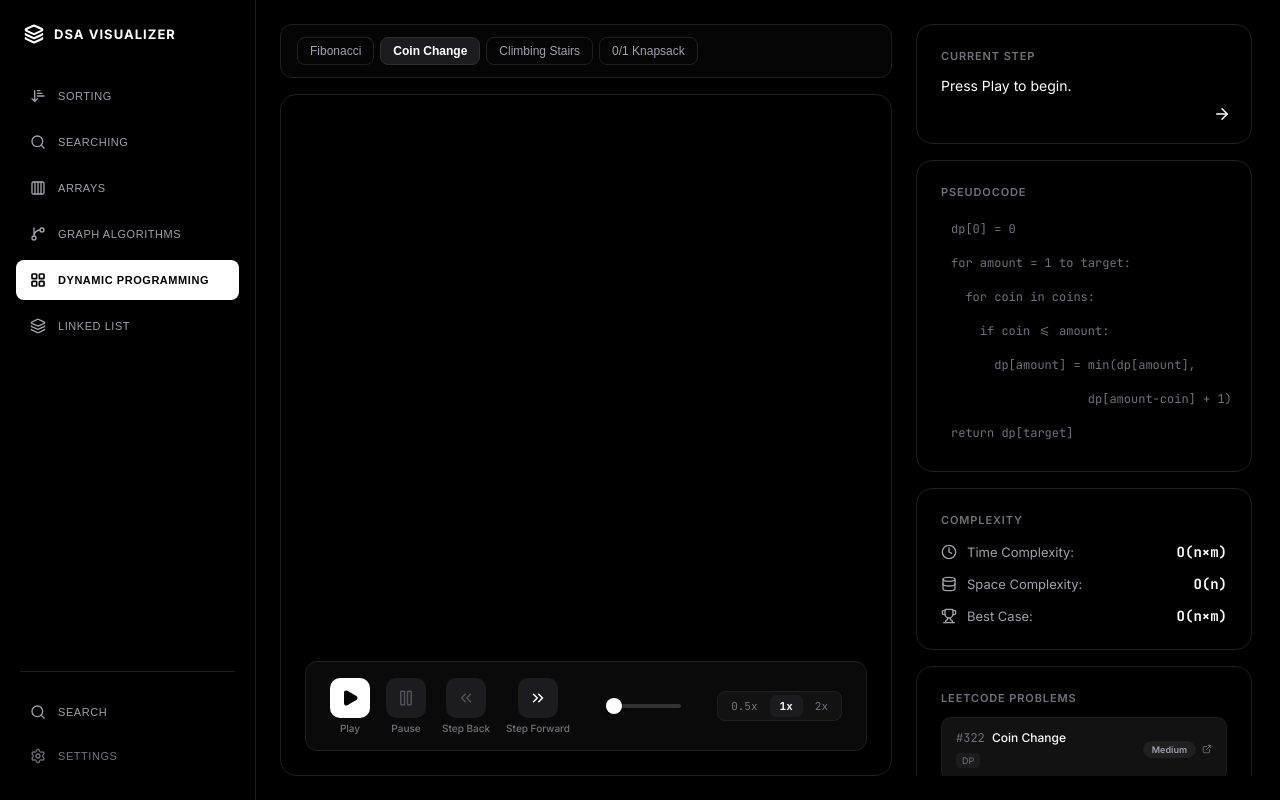
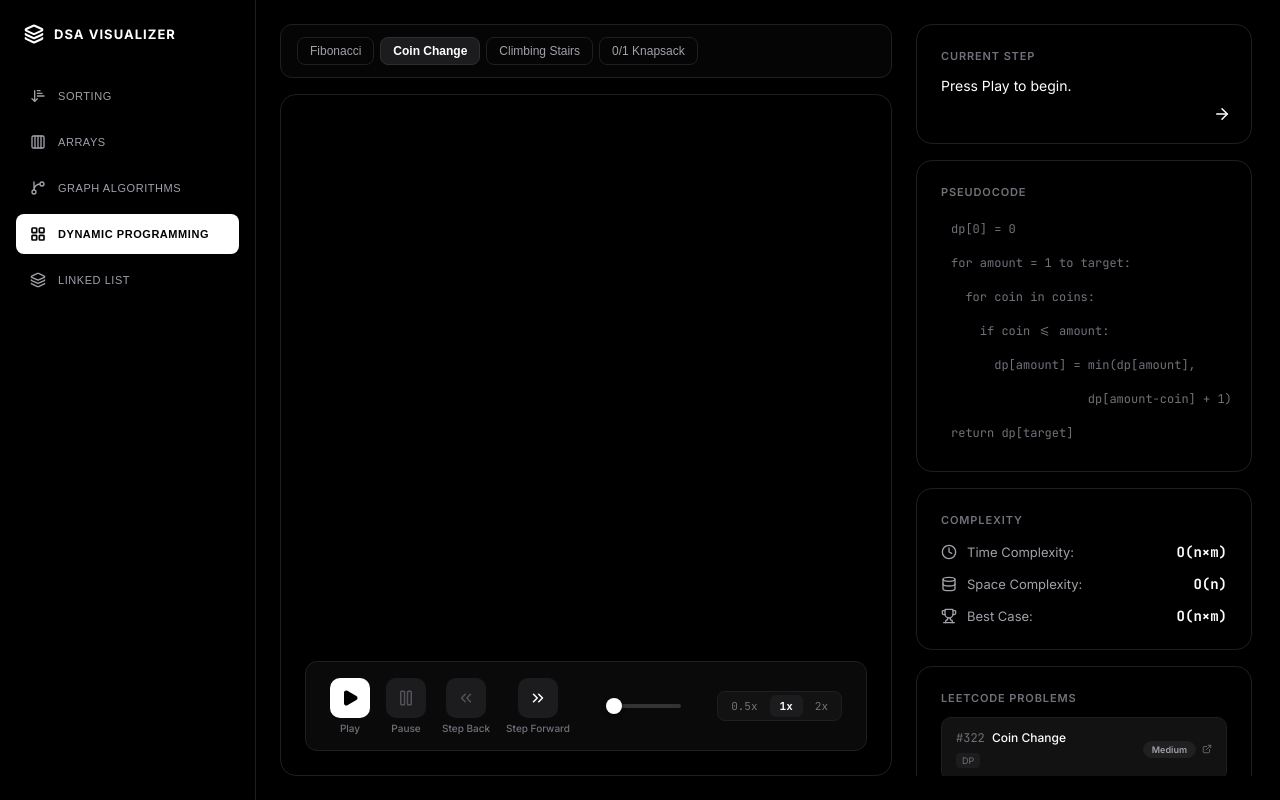
Before and after one commit to hassarch/dsa-visualizer, a Next.js app: page /dp in a window 1280 px wide. Built offline with nearby package versions, Linux system fonts and the light colour scheme.

Commit message:
removed seach button from side bar

```diff
--- a/components/Sidebar.jsx
+++ b/components/Sidebar.jsx
@@ -1,11 +1,10 @@
 'use client'
 import { usePathname, useRouter } from 'next/navigation'
-import { ArrowDownNarrowWide, Search, GitBranch, LayoutGrid, Layers, Settings, Menu, Columns4 } from 'lucide-react'
+import { ArrowDownNarrowWide, Search, GitBranch, LayoutGrid, Layers, Menu, Columns4 } from 'lucide-react'
 import { useAppStore } from '../store/useAppStore'
 
 const NAV = [
   { id: 'sorting', label: 'Sorting', icon: ArrowDownNarrowWide, path: '/sorting' },
-  { id: 'search', label: 'Searching', icon: Search, path: '/search' },
   { id: 'arrays', label: 'Arrays', icon: Columns4, path: '/arrays' },
   { id: 'graph', label: 'Graph Algorithms', icon: GitBranch, path: '/graph' },
   { id: 'dp', label: 'Dynamic Programming', icon: LayoutGrid, path: '/dp' },
@@ -87,32 +86,6 @@ export default function Sidebar() {
           })}
         </nav>
       </div>
-
-      {/* Footer */}
-      <div style={{ display: 'flex', flexDirection: 'column', gap: 4 }}>
-        <div style={{ borderTop: '1px solid var(--border)', margin: '12px 4px 16px 4px' }} />
-
-        <button onClick={() => router.push('/search')} style={{
-          width: '100%', display: 'flex', alignItems: 'center', gap: 12,
-          padding: '12px 14px', border: 'none', cursor: 'pointer', borderRadius: 8,
-          background: 'transparent', color: '#a1a1aa', transition: 'all 0.15s', textAlign: 'left',
-          textTransform: 'uppercase', fontSize: 11, fontWeight: 500, letterSpacing: '0.05em'
-        }}>
-          <Search size={16} />
-          <span>Search</span>
-        </button>
-
-        <button style={{
-          width: '100%', display: 'flex', alignItems: 'center', gap: 12,
-          padding: '12px 14px', border: 'none', borderRadius: 8,
-          background: 'transparent', color: '#71717a', textAlign: 'left',
-          textTransform: 'uppercase', fontSize: 11, fontWeight: 500, letterSpacing: '0.05em',
-          cursor: 'default'
-        }}>
-          <Settings size={16} />
-          <span>Settings</span>
-        </button>
-      </div>
     </div>
   )
 }
```
